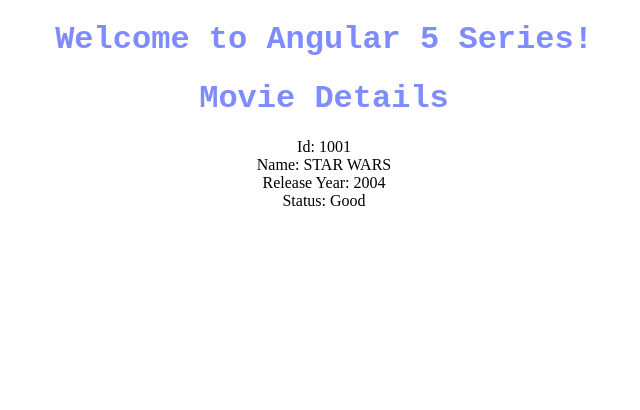
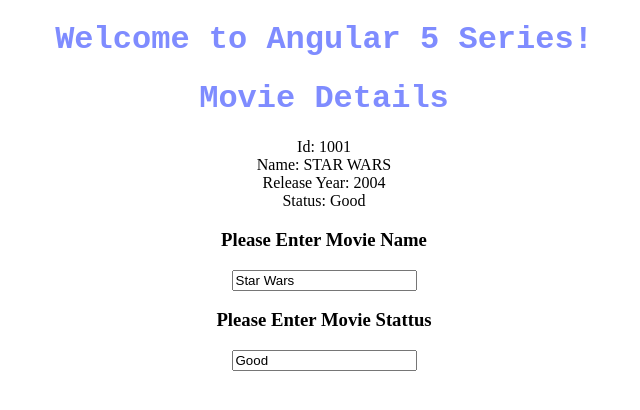
Before and after one commit to aniketbumbc/Angular-5-Start-up, an Angular app: page / in a window 1280 px wide. Shown: the top 410 px of the page, without its empty margins (316-956 px from the left). Built offline with nearby package versions, Linux system fonts and the light colour scheme.

Commit message:
Two way data binding

```diff
--- a/src/app/app.module.ts
+++ b/src/app/app.module.ts
@@ -1,6 +1,6 @@
 import { BrowserModule } from '@angular/platform-browser';
 import { NgModule } from '@angular/core';
-
+import {FormsModule} from '@angular/forms';
 
 import { AppComponent } from './app.component';
 import { MoviesComponent } from './movies/movies.component';
@@ -12,7 +12,8 @@
     MoviesComponent
   ],
   imports: [
-    BrowserModule
+    BrowserModule,
+    FormsModule
   ],
   providers: [],
   bootstrap: [AppComponent]
--- a/src/app/movies/movies.component.html
+++ b/src/app/movies/movies.component.html
@@ -11,3 +11,6 @@
 <div>
   <span>Status:</span> {{ movie.status}}
 </div>
+
+<h3> Please Enter Movie Name </h3>  <input type="text" placeholder="Movie Name" [ngModel]="movie.name">
+<h3> Please Enter Movie Stattus </h3>  <input type="text" placeholder="Movie status" [(ngModel)]="movie.status">
```
